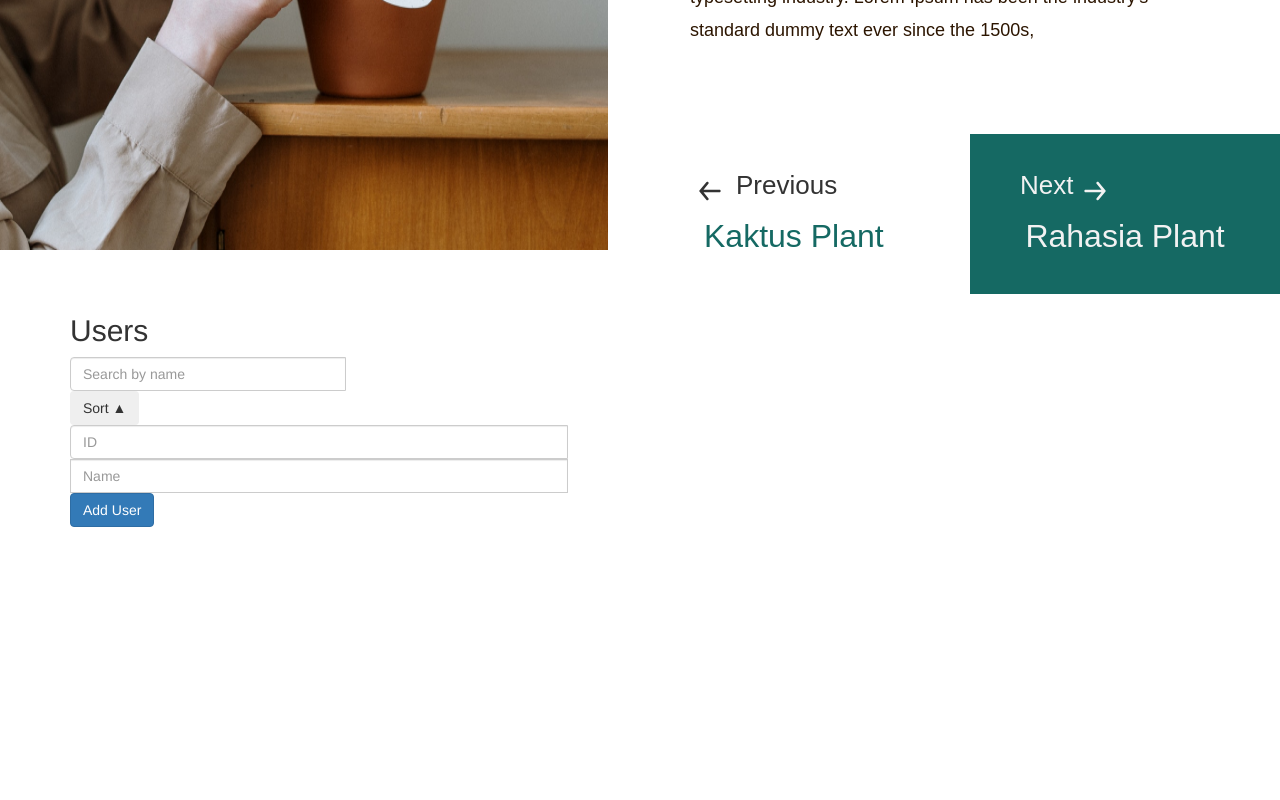
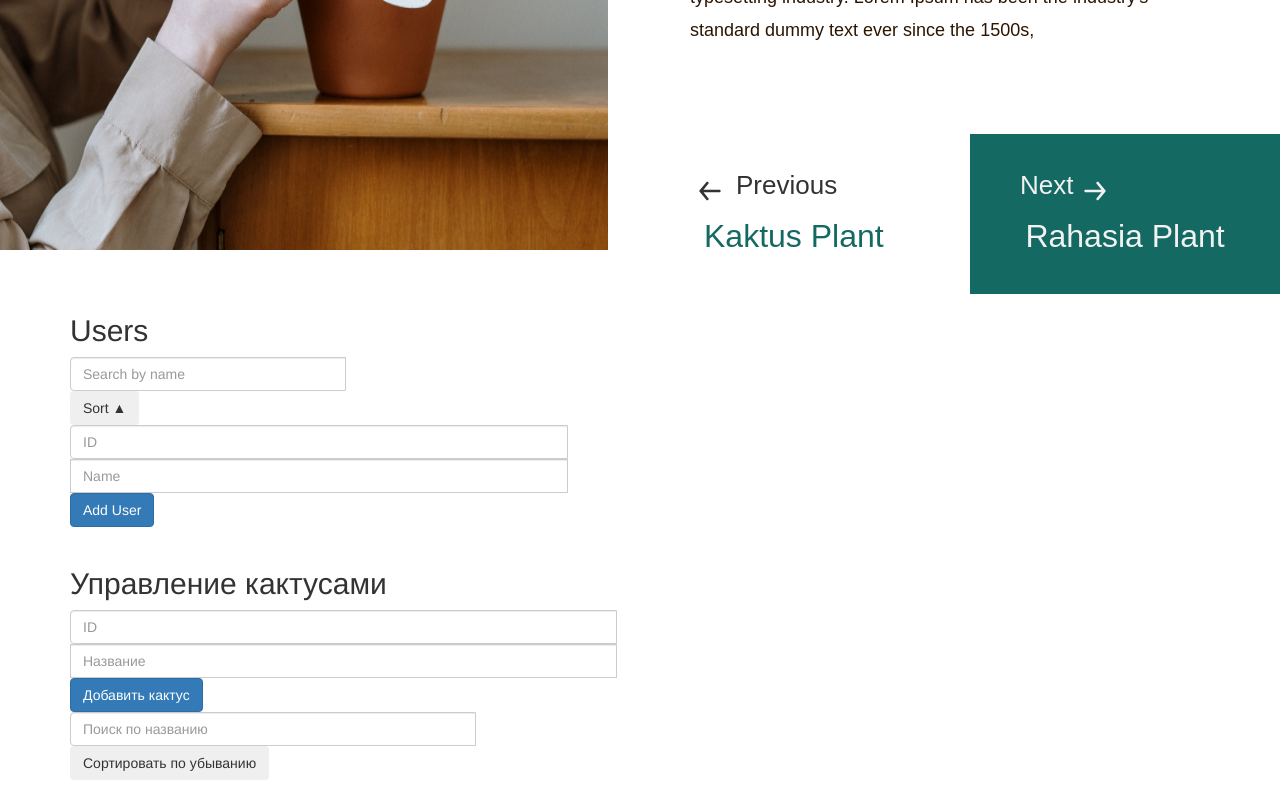
Before and after one commit to Forzq/svchs, a React (Create React App) app in the folder lab/: page /Redooxiki in a window 1280 px wide. Shown: the part 490-1290 px from the top of the page. Before the commit the page ends 1037 px from the top, so only its background shows below. Built offline with nearby package versions, Linux system fonts and the light colour scheme.

Commit message:
feat: redux is ready

```diff
--- /dev/null
+++ b/lab/src/Components/cactus/cactus.jsx
@@ -0,0 +1,129 @@
+import React, { useState } from 'react';
+import { useSelector, useDispatch } from 'react-redux';
+import { addcactus, updatecactus, removecactus, setError } from '../../Redux/taskslice';
+import 'bootstrap/dist/css/bootstrap.min.css';
+
+const CactusComponent = () => {
+  const dispatch = useDispatch();
+  const cactus = useSelector(state => state.cactus.items);
+  const error = useSelector(state => state.cactus.error);
+
+  const [newItem, setNewItem] = useState({ id: '', name: '' });
+  const [editItemId, setEditItemId] = useState(null);
+  const [editName, setEditName] = useState('');
+  const [searchTerm, setSearchTerm] = useState('');
+  const [isAscending, setIsAscending] = useState(true);
+
+  const handleAdd = () => {
+    const itemId = Number(newItem.id);
+
+    if (isNaN(itemId) || itemId <= 0) {
+      dispatch(setError('ID должен быть положительным числом.'));
+      return;
+    }
+
+    const idExists = cactus.some(item => item.id === itemId);
+    if (idExists) {
+      dispatch(setError('ID уже существует. Пожалуйста, введите уникальный ID.'));
+      return;
+    }
+
+    if (!newItem.name) {
+      dispatch(setError('Пожалуйста, введите название.'));
+      return;
+    }
+
+    dispatch(addcactus({ id: itemId, name: newItem.name }));
+    setNewItem({ id: '', name: '' });
+  };
+
+  const handleEdit = (item) => {
+    setEditItemId(item.id);
+    setEditName(item.name);
+    dispatch(setError(null));
+  };
+
+  const handleSave = () => {
+    if (!editName) {
+      dispatch(setError('Название не может быть пустым.'));
+      return;
+    }
+    dispatch(updatecactus({ id: editItemId, name: editName }));
+    setEditItemId(null);
+  };
+
+  const handleRemove = (itemId) => {
+    dispatch(removecactus(itemId));
+  };
+
+  const filteredcactus = cactus
+    .filter(item => item.name.toLowerCase().includes(searchTerm.toLowerCase()))
+    .sort((a, b) => isAscending ? a.id - b.id : b.id - a.id);
+
+  return (
+    <div className="container mt-5">
+      <h2>Управление кактусами</h2>
+      {error && <p className="text-danger">{error}</p>}
+
+      <div className="input-group mb-3">
+        <input
+          type="text"
+          className="form-control"
+          placeholder="ID"
+          value={newItem.id}
+          onChange={(e) => setNewItem({ ...newItem, id: e.target.value })}
+        />
+        <input
+          type="text"
+          className="form-control"
+          placeholder="Название"
+          value={newItem.name}
+          onChange={(e) => setNewItem({ ...newItem, name: e.target.value })}
+        />
+        <button className="btn btn-primary" onClick={handleAdd}>Добавить кактус</button>
+      </div>
+
+      <div className="input-group mb-3">
+        <input
+          type="text"
+          className="form-control"
+          placeholder="Поиск по названию"
+          value={searchTerm}
+          onChange={(e) => setSearchTerm(e.target.value)}
+        />
+        <button className="btn btn-secondary" onClick={() => setIsAscending(!isAscending)}>
+          Сортировать по {isAscending ? 'убыванию' : 'возрастанию'}
+        </button>
+      </div>
+
+      <ul className="list-group">
+        {filteredcactus.map(item => (
+          <li key={item.id} className="list-group-item d-flex justify-content-between align-items-center">
+            {editItemId === item.id ? (
+              <>
+                <input
+                  type="text"
+                  className="form-control me-2"
+                  value={editName}
+                  onChange={(e) => setEditName(e.target.value)}
+                />
+                <button className="btn btn-success me-2" onClick={handleSave}>Сохранить</button>
+                <button className="btn btn-danger" onClick={() => setEditItemId(null)}>Отмена</button>
+              </>
+            ) : (
+              <>
+                <span>{item.name}</span>
+                <div>
+                  <button className="btn btn-warning me-2" onClick={() => handleEdit(item)}>Редактировать</button>
+                  <button className="btn btn-danger" onClick={() => handleRemove(item.id)}>Удалить</button>
+                </div>
+              </>
+            )}
+          </li>
+        ))}
+      </ul>
+    </div>
+  );
+};
+
+export default CactusComponent;
--- a/lab/src/Components/ideas/Ideas.jsx
+++ b/lab/src/Components/ideas/Ideas.jsx
@@ -6,7 +6,7 @@ import Button from "../mui/button.jsx"
 import Accordion from '@mui/material/Accordion';
 import AccordionDetails from '@mui/material/AccordionDetails';
 import AccordionSummary from '@mui/material/AccordionSummary';
-import {Box} from '@mui/material'
+import {Box} from '@mui/material';
 
 export default function Ideas(){
 
--- a/lab/src/Redux/index.js
+++ b/lab/src/Redux/index.js
@@ -1,10 +1,10 @@
 import { configureStore } from '@reduxjs/toolkit';
-import foodReducer from '../Redux/taskslice';
+import cactusReducer from '../Redux/taskslice';
 import userReducer from './userslice';
 
 const store = configureStore({
   reducer: {
-    food: foodReducer,
+    cactus: cactusReducer,
     user: userReducer,
   },
 });
--- a/lab/src/Redux/taskslice.js
+++ b/lab/src/Redux/taskslice.js
@@ -5,22 +5,22 @@ const initialState = {
   error: null,
 };
 
-const foodSlice = createSlice({
-  name: 'food',
+const cactusSlice = createSlice({
+  name: 'cactus',
   initialState,
   reducers: {
-    addfood(state, action) {
+    addcactus(state, action) {
       state.items.push(action.payload);
     },
-    updatefood(state, action) {
+    updatecactus(state, action) {
       const index = state.items.findIndex(item => item.id === action.payload.id);
       if (index !== -1) {
         state.items[index] = action.payload;
       } else {
-        state.error = 'Food item not found';
+        state.error = 'cactus item not found';
       }
     },
-    removefood(state, action) {
+    removecactus(state, action) {
       state.items = state.items.filter(item => item.id !== action.payload);
     },
     setError(state, action) {
@@ -29,5 +29,5 @@ const foodSlice = createSlice({
   },
 });
 
-export const { addfood, updatefood, removefood, setError } = foodSlice.actions;
-export default foodSlice.reducer;
+export const { addcactus, updatecactus, removecactus, setError } = cactusSlice.actions;
+export default cactusSlice.reducer;
--- a/lab/src/pages/redooxiki.jsx
+++ b/lab/src/pages/redooxiki.jsx
@@ -1,5 +1,6 @@
 import { Provider } from 'react-redux';
 import FirstContainer from '../Components/firstContainer/firstContainerComp.jsx';
+import FoodComponent from '../Components/cactus/cactus.jsx';
 import User from '../Components/users/user.jsx';
 import  store from '../Redux/index.js'
 
@@ -10,6 +11,7 @@ export default function Redooxiki(){
         <FirstContainer/>
 
          <User/>
+         <FoodComponent/>
         </Provider>
         </>
     )
```
